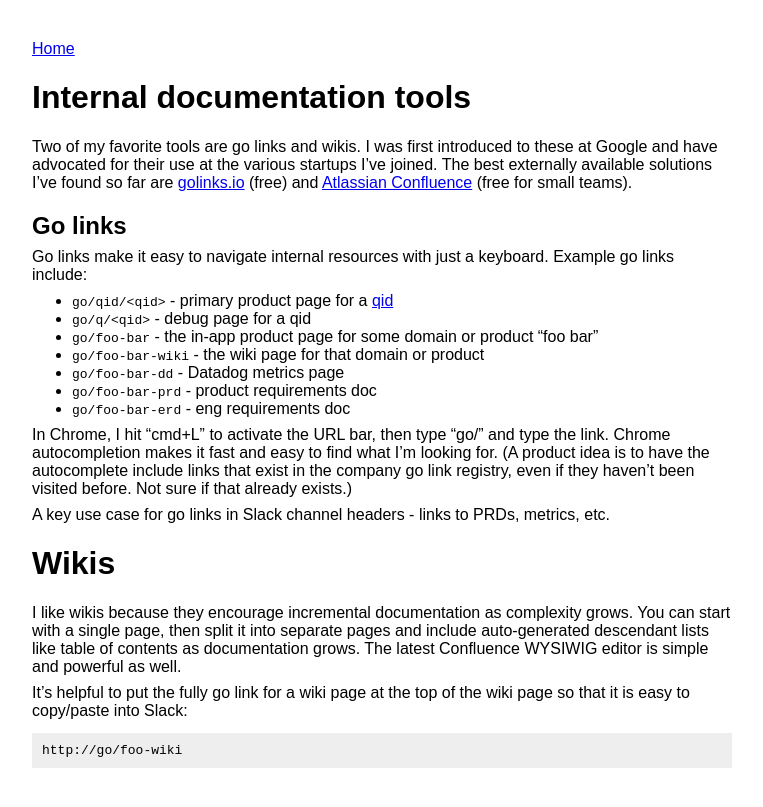
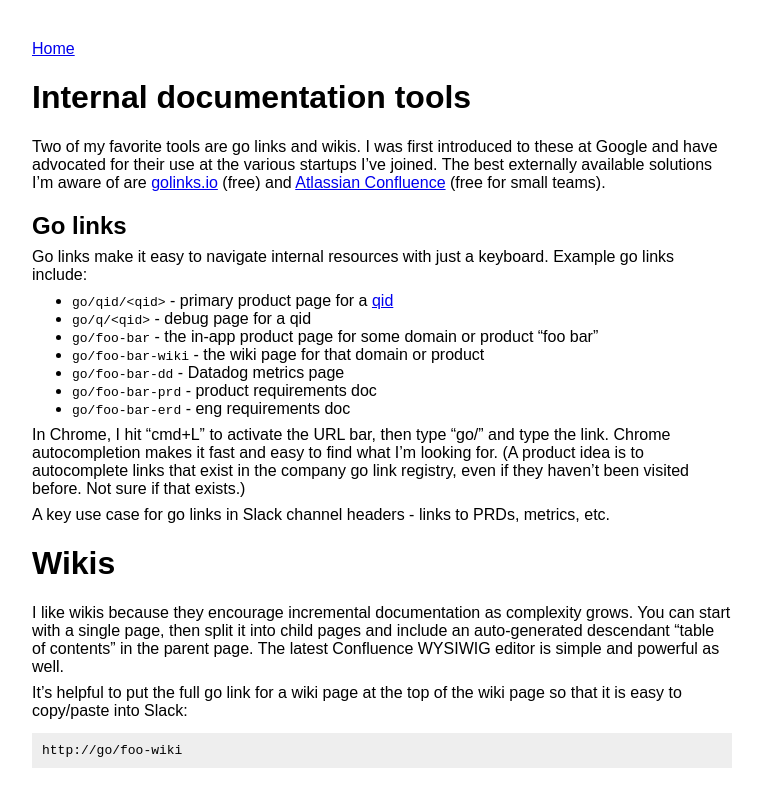
Before and after one commit to maxh/maxheinritz.com, a Jekyll site: the page built from _essays/go-links-and-wiki.md, in a window 1280 px wide. Shown: the top 807 px of the page, without its empty margins (108-871 px from the left). Built offline with Jekyll 4.4.1, drawn with Linux system fonts in a browser that asks for light colours.

Commit message:
more nites

````diff
--- a/_essays/go-links-and-wiki.md
+++ b/_essays/go-links-and-wiki.md
@@ -3,7 +3,7 @@ title: Internal documentation tools
 layout: essay
 ---
 
-Two of my favorite tools are go links and wikis. I was first introduced to these at Google and have advocated for their use at the various startups I've joined. The best externally available solutions I've found so far are [golinks.io](https://www.golinks.io) (free) and [Atlassian Confluence](https://www.atlassian.com/software/confluence) (free for small teams).
+Two of my favorite tools are go links and wikis. I was first introduced to these at Google and have advocated for their use at the various startups I've joined. The best externally available solutions I'm aware of are [golinks.io](https://www.golinks.io) (free) and [Atlassian Confluence](https://www.atlassian.com/software/confluence) (free for small teams).
 
 ## Go links
 
@@ -17,15 +17,15 @@ Go links make it easy to navigate internal resources with just a keyboard. Examp
 - `go/foo-bar-prd` - product requirements doc
 - `go/foo-bar-erd` - eng requirements doc
 
-In Chrome, I hit "cmd+L" to activate the URL bar, then type "go/" and type the link. Chrome autocompletion makes it fast and easy to find what I'm looking for. (A product idea is to have the autocomplete include links that exist in the company go link registry, even if they haven't been visited before. Not sure if that already exists.)
+In Chrome, I hit "cmd+L" to activate the URL bar, then type "go/" and type the link. Chrome autocompletion makes it fast and easy to find what I'm looking for. (A product idea is to autocomplete links that exist in the company go link registry, even if they haven't been visited before. Not sure if that exists.)
 
 A key use case for go links in Slack channel headers - links to PRDs, metrics, etc.
 
 # Wikis
 
-I like wikis because they encourage incremental documentation as complexity grows. You can start with a single page, then split it into separate pages and include auto-generated descendant lists like table of contents as documentation grows. The latest Confluence WYSIWIG editor is simple and powerful as well.
+I like wikis because they encourage incremental documentation as complexity grows. You can start with a single page, then split it into child pages and include an auto-generated descendant "table of contents" in the parent page. The latest Confluence WYSIWIG editor is simple and powerful as well.
 
-It's helpful to put the fully go link for a wiki page at the top of the wiki page so that it is easy to copy/paste into Slack:
+It's helpful to put the full go link for a wiki page at the top of the wiki page so that it is easy to copy/paste into Slack:
 
 ```
 http://go/foo-wiki
````
